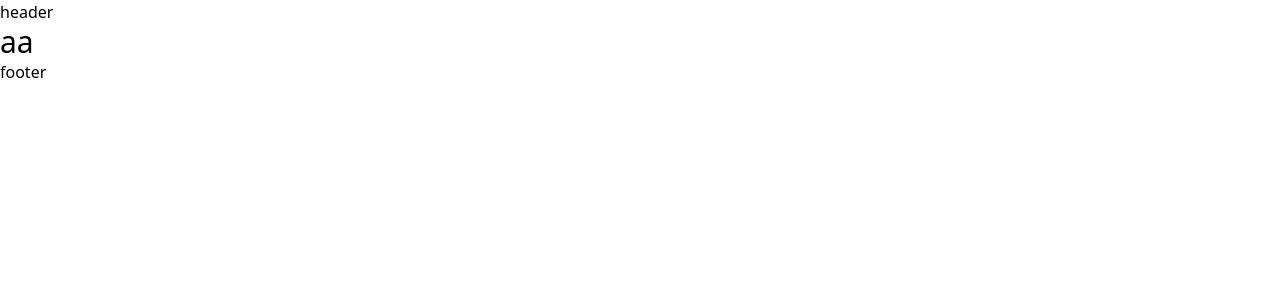
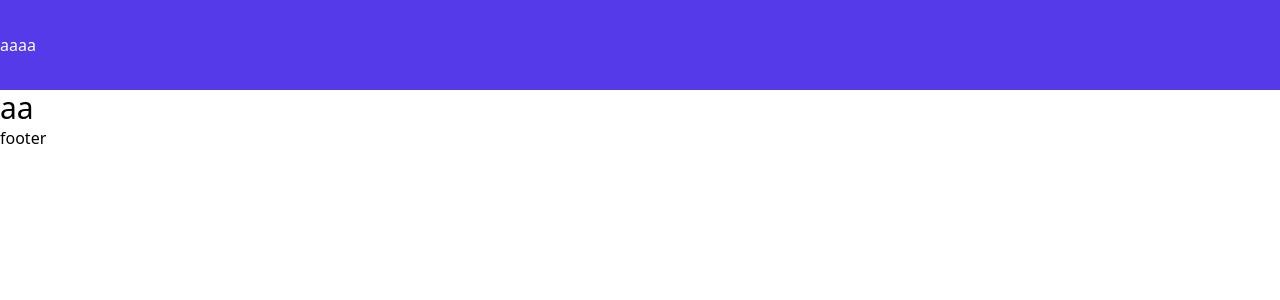
Before and after one commit to murakamiren/gakusuta-app, a Next.js app: page / in a window 1280 px wide. Shown: the top 300 px of the page. Built offline with nearby package versions, Linux system fonts and the light colour scheme.

Commit message:
setup tailwind theme color

```diff
--- a/src/components/header/header.tsx
+++ b/src/components/header/header.tsx
@@ -2,9 +2,11 @@ import { FC } from "react";
 
 const Header: FC = () => {
 	return (
-		<div>
-			<p>header</p>
-		</div>
+		<header>
+			<div className="max-w-screen h-[90px] bg-primary-blue flex items-center">
+				<p className="text-white">aaaa</p>
+			</div>
+		</header>
 	);
 };
 
--- a/tailwind.config.js
+++ b/tailwind.config.js
@@ -2,7 +2,20 @@
 module.exports = {
 	content: ["./src/pages/**/*.{js,ts,jsx,tsx}", "./src/components/**/*.{js,ts,jsx,tsx}"],
 	theme: {
-		extend: {},
+		extend: {
+			colors: {
+				primary: {
+					blue: "#543AE8",
+					lime: "#3AE8AB",
+					red: "EE3C76",
+					yellow: "#FFD12D",
+					gray: "#B4C0D0",
+					purple: "#B3A8C9",
+					black: "#232323",
+					bgColor: "#F3F5F8",
+				},
+			},
+		},
 	},
 	plugins: [],
 };
```
